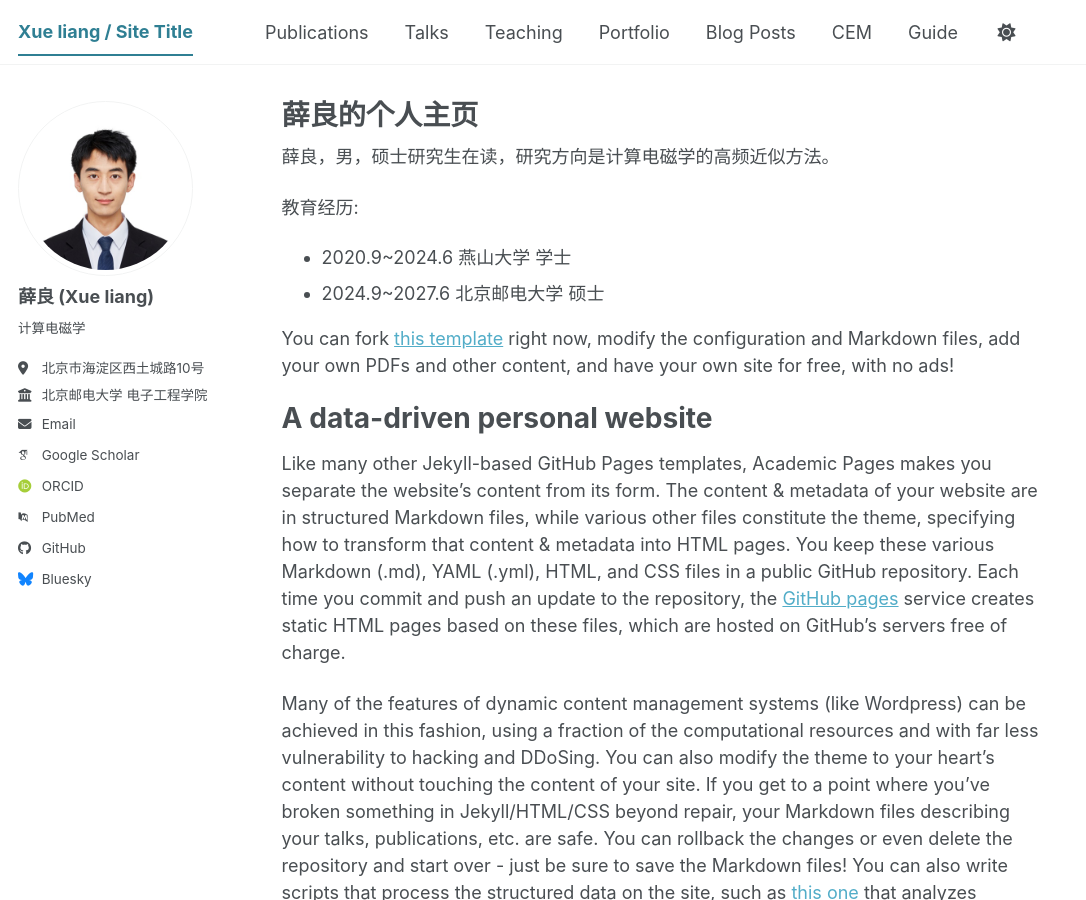
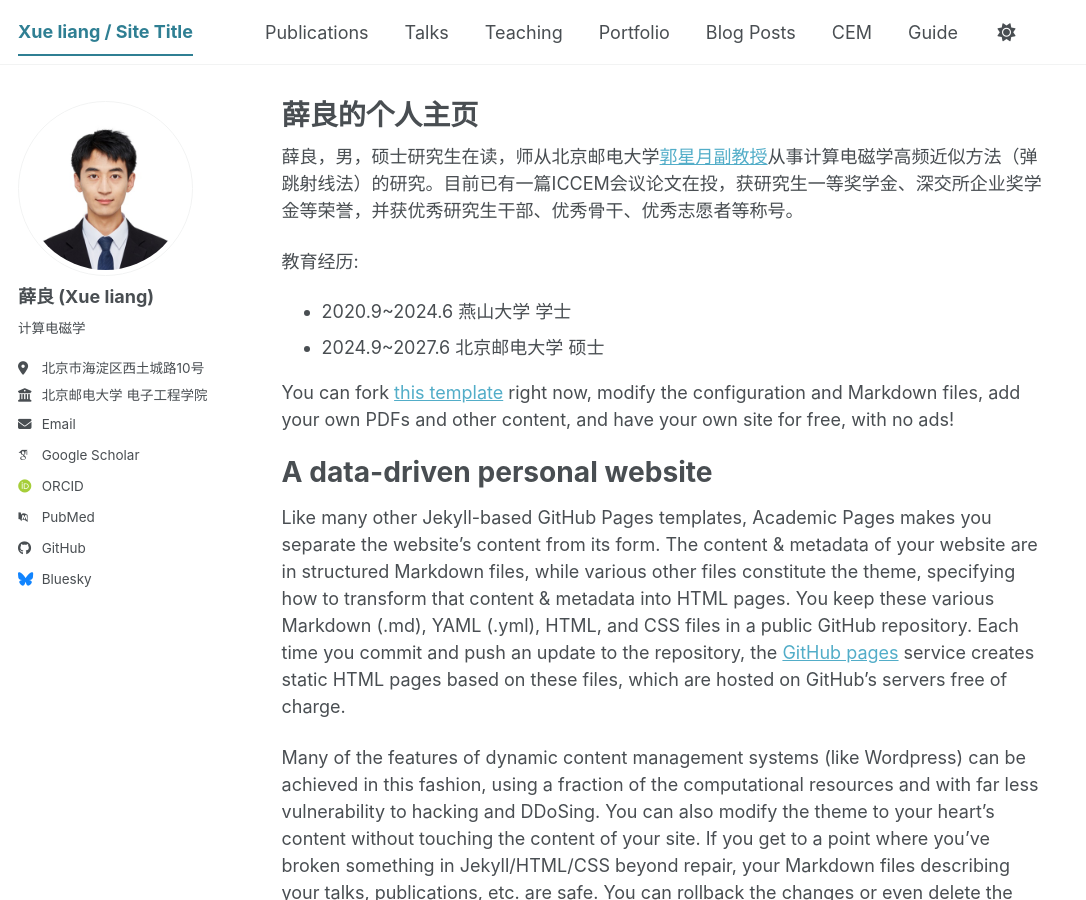
Before and after one commit to TsingHuaGo/xueliang.github.io, a Jekyll site: the page built from _pages/about.md, in a window 1280 px wide and 900 px high. Shown: the whole window, without its empty margins (0-1086 px from the left). Built offline with Jekyll 4.4.1, drawn with Linux system fonts in a browser that asks for light colours; some web fonts are replaced; a script bundle is joined from its source files by our own code; library files that are not in the unit come from our copies.

Commit message:
Update about.md

```diff
--- a/_pages/about.md
+++ b/_pages/about.md
@@ -7,11 +7,14 @@ redirect_from:
   - /about.html
 ---
 
-薛良，男，硕士研究生在读，研究方向是计算电磁学的高频近似方法。
+薛良，男，硕士研究生在读，师从北京邮电大学[郭星月副教授](https://teacher.bupt.edu.cn/guoxingyue)从事计算电磁学高频近似方法（弹跳射线法）的研究。目前已有一篇ICCEM会议论文在投，获研究生一等奖学金、深交所企业奖学金等荣誉，并获优秀研究生干部、优秀骨干、优秀志愿者等称号。
+
 
 教育经历:
 - 2020.9~2024.6    燕山大学    学士
 - 2024.9~2027.6    北京邮电大学    硕士
+
+
 
  You can fork [this template](https://github.com/academicpages/academicpages.github.io) right now, modify the configuration and Markdown files, add your own PDFs and other content, and have your own site for free, with no ads!
 
```
